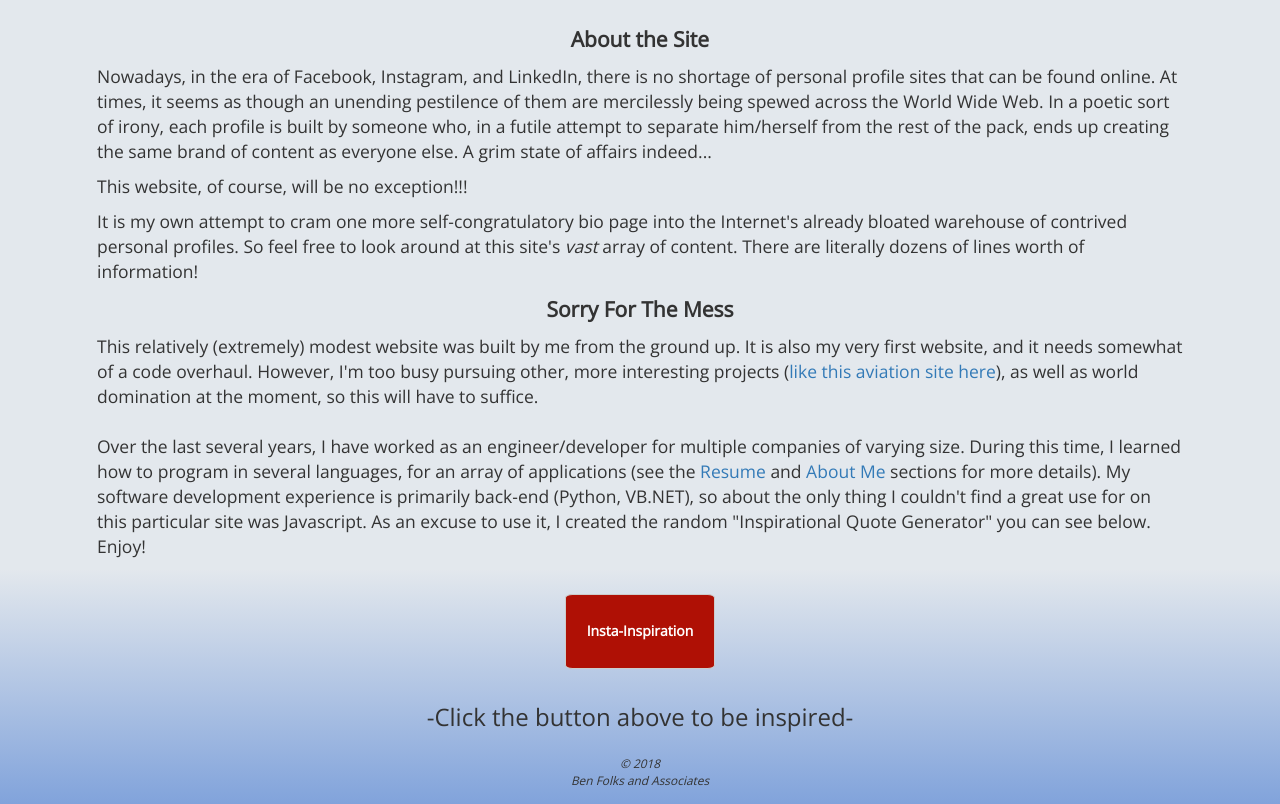
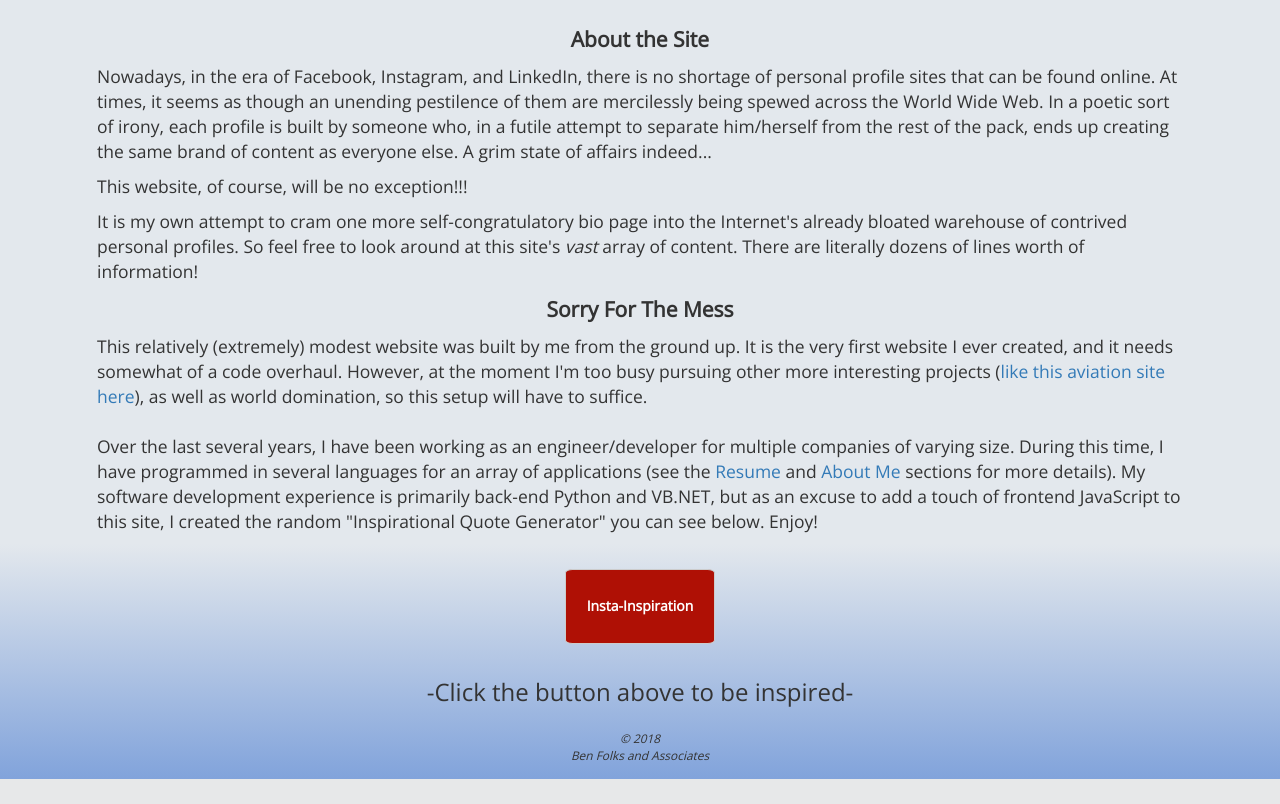
Before and after one commit to bfolks2/MyBioWebsite, a Django app: page / in a window 1280 px wide. Shown: the part 546-1350 px from the top of the page. After the commit the page ends 1325 px from the top, so only its background shows below. Run offline with Django 3.2, Linux system fonts and the light colour scheme; some libraries are stand-ins or nearby versions.

Commit message:
update index info and skills

```diff
--- a/mainproj/templates/index.html
+++ b/mainproj/templates/index.html
@@ -76,17 +76,18 @@
 
       <div class="intro">
         <p>
-            This relatively (extremely) modest website was built by me from the ground up. It is also my very first
-            website, and it needs somewhat of a code overhaul.  However, I'm too busy pursuing other,
-            more interesting projects (<a href="http://bfolks2.pythonanywhere.com/">like this aviation site here</a>),
-            as well as world domination at the moment, so this will have to suffice.
+            This relatively (extremely) modest website was built by me from the ground up. It is the very first
+            website I ever created, and it needs somewhat of a code overhaul.  However, at the moment I'm too busy
+            pursuing other more interesting projects
+            (<a href="http://bfolks2.pythonanywhere.com/">like this aviation site here</a>), as well as world domination,
+            so this setup will have to suffice.
             <br></br>
-            Over the last several years, I have worked as an engineer/developer for multiple companies of varying size.
-            During this time, I learned how to program in several languages, for an array of applications
+            Over the last several years, I have been working as an engineer/developer for multiple companies of varying
+            size. During this time, I have programmed in several languages for an array of applications
             (see the <a href="{% url 'mainapp:documents' %}">Resume</a> and <a href="{% url 'mainapp:list' %}">About Me</a>
-            sections for more details).  My software development experience is primarily back-end (Python, VB.NET), so
-            about the only thing I couldn't find a great use for on this particular site was Javascript.  As an excuse
-            to use it, I created the random "Inspirational Quote Generator" you can see below.  Enjoy!
+            sections for more details).  My software development experience is primarily back-end Python and VB.NET, but
+            as an excuse to add a touch of frontend JavaScript to this site, I created the random "Inspirational Quote
+            Generator" you can see below.  Enjoy!
         </p>
       </div>
 
```
Also changed, not shown: mainproj/db.sqlite3.
